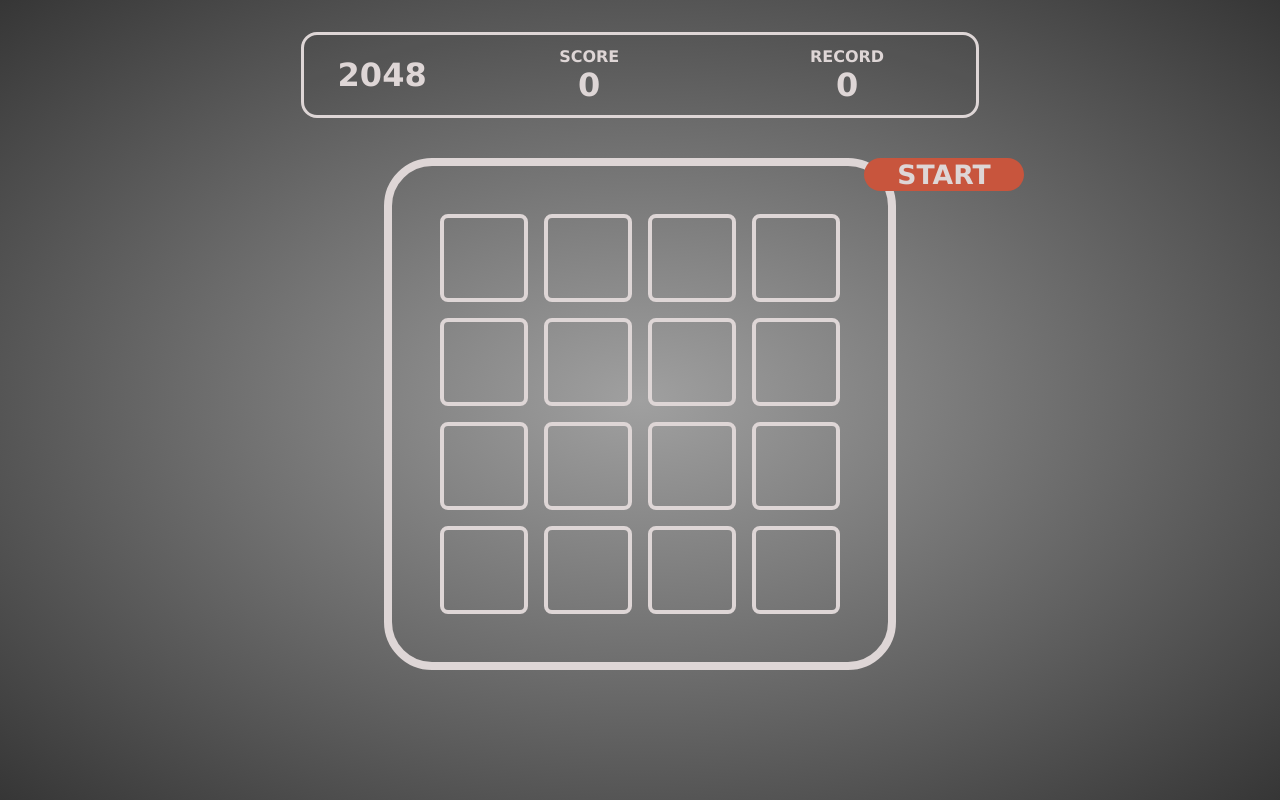
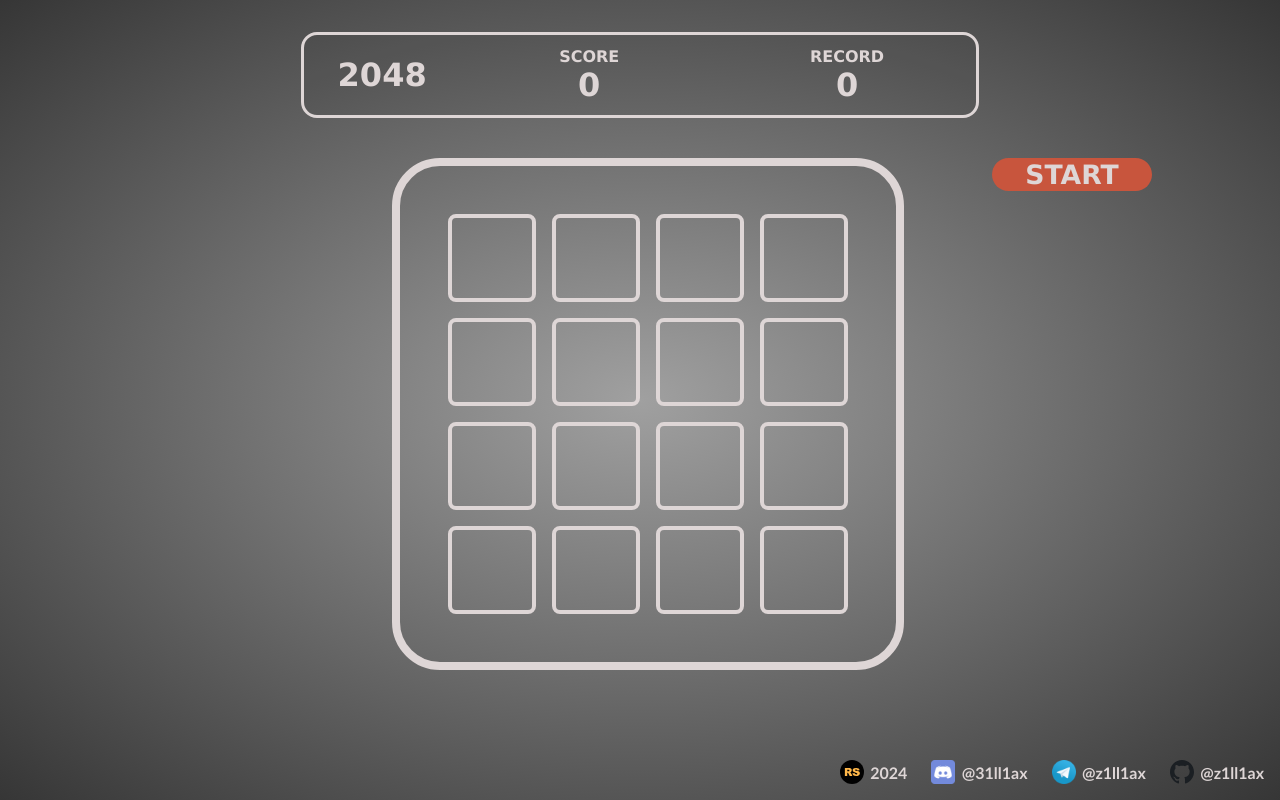
Before and after one commit to z1ll1ax/game2048, a plain HTML site: page index.html in a window 1280 px wide. Drawn offline with Linux system fonts and the light colour scheme.

Commit message:
feat: added footer

```diff
--- a/index.html
+++ b/index.html
@@ -4,6 +4,7 @@
     <meta charset="UTF-8">
     <meta name="viewport" content="width=device-width, initial-scale=1.0">
     <link rel="stylesheet" href="style.css">
+    <link rel="icon" href="assets/imgs/gamepad-controller.svg">
     <title>2048</title>
 </head>
 <body>
@@ -23,6 +24,7 @@
         <button class="game-start-button" oncLick="StartGame()">
             <h1>START</h1>
         </button>
+        <div class="main-container">
             <div class="game-container">
                 <div class="game-cell" id="n0">
                     <h3></h3>
@@ -73,7 +75,29 @@
                     <h3></h3>
                 </div>
             </div>
+            <div class="blur">
+                <h1>Game Over. Restart</h1>
             </div>
+        </div>
+    </div>
+    <footer>
+        <a class="footer-container" href="https://rs.school/" target="_blank">
+            <img src="assets/imgs/rss-logo.svg" alt="rss-logo">
+            <h4>2024</h4>
+        </a>
+        <a class="footer-container" target="_blank" href="https://discordapp.com/users/31ll1ax/">
+            <img src="assets/imgs/discord-icon.png" alt="discord-icon">
+            <h4>@31ll1ax</h4>
+        </a>
+        <a class="footer-container" target="_blank" href="https://t.me/z1ll1ax/">
+            <img src="assets/imgs/telegram-icon.png" alt="telegram-icon">
+            <h4>@z1ll1ax</h4>
+        </a>
+        <a class="footer-container" target="_blank" href="https://github.com/z1ll1ax">
+            <img src="assets/imgs/github.svg" alt="telegram-icon">
+            <h4>@z1ll1ax</h4>
+        </a>
+    </footer>
     <script src="index.js"></script>
 </body>
 </html>
--- a/index.js
+++ b/index.js
@@ -2,7 +2,8 @@ const cellContainer = document.querySelector('.game-container');
 const cells = document.querySelectorAll('.game-cell');
 const score = document.querySelector('.score-container h1');
 const record = document.querySelector('.record-container h1');
-const startButton = document.querySelectorAll('.game-start-button');
+const startButton = document.querySelector('.game-start-button');
+const blurDiv = document.querySelector('.blur');
 
 let field = [[0, 0, 0, 0], [0, 0, 0, 0], [0, 0, 0, 0], [0, 0, 0, 0]];
 let gameIsON = false;
@@ -10,7 +11,8 @@ if (localStorage.getItem('record')){
     record.textContent = localStorage.getItem('record');
 }
 else record.textContent = 0;
-
+//TODO: fix ineractions, 32 32 64 0 => 128 but should be 64 64
+//TODO: game ends wrongly maybe
 document.addEventListener('keydown', function(event) {
     if (gameIsON)
         switch(event.key) {
@@ -39,15 +41,12 @@ document.addEventListener('keydown', function(event) {
 
 function StartGame(){
     score.textContent = 0;
+    blurDiv.style.display = 'none';
     RestartCells();
     RenderCells();
     SpawnCells();
     RenderCells();
     document.querySelector('.game-start-button h1').textContent = 'RESTART';
-    // if (parseInt(score.textContent) > parseInt(record.textContent)) {
-    //     //TODO: Record saving in localStorage
-    //     localStorage.setItem('record', score.textContent);
-    // }
     gameIsON = true;
 }
 function AddScore(value){
@@ -62,6 +61,7 @@ function SpawnCells(){
     }
     if (emptys.length < 2) {
         gameIsON = false;
+        blurDiv.style.display = 'block';
         if (parseInt(record.textContent) < parseInt(score.textContent)){
             record.textContent = score.textContent;
             localStorage.setItem('record', score.textContent);
--- a/style.css
+++ b/style.css
@@ -1,12 +1,13 @@
 body{
     margin: 0;
     padding: 0;
+    background: radial-gradient(var(--color-gray), var(--color-gray-2));
+
 }
 
 /*
     TODO: redesign
-    TODO: fixed button start/restart
-    TODO: adaptive
+    TODO: adaptive lower 768px
 */
 :root{
     --color-light-gray: #ded6d6;
@@ -49,7 +50,7 @@ body{
 
 .game-start-button{
     position: fixed;
-    right: 20%;
+    right: 10%;
     width: 10vw;
     min-width: 10rem;
     background: var(--color-orange);
@@ -73,7 +74,6 @@ body{
 }
 
 .wrapper{
-    background: radial-gradient(var(--color-gray), var(--color-gray-2));
     height: 96vh;
     padding-top: 4vh;
 }
@@ -108,7 +108,31 @@ body{
     margin: 0;
     font-family: 'Lucida Sans', 'Lucida Sans Regular', 'Lucida Grande', 'Lucida Sans Unicode', Geneva, Verdana, sans-serif;
 }
-
+.main-container{
+    width: 31rem;
+    height: 31rem;
+    margin: 0 auto;
+    position: relative;
+}
+.blur{
+    display: none;
+    width: 32rem;
+    height: 32rem;
+    background: rgba(0, 0, 0, 0.6);
+    border: none;
+    border-radius: 3rem;
+    position: absolute;
+    z-index: 1;
+}
+.blur h1{
+    text-align: center;
+    font-family: 'Lucida Sans', 'Lucida Sans Regular', 'Lucida Grande', 'Lucida Sans Unicode', Geneva, Verdana, sans-serif;
+    font-size: 3rem;
+    margin-top: 42%;
+    color: transparent;
+    -webkit-text-stroke: var(--color-light-gray) 0.02rem;
+    z-index: 5;
+}
 .game-container{
     margin: 0 auto;
     background-color: var(--color-light-gray-2);
@@ -120,6 +144,7 @@ body{
     grid-template-columns: 5.5rem 5.5rem 5.5rem 5.5rem;
     column-gap: 1rem;
     row-gap: 1rem;
+    position: absolute;
     border: var(--color-light-gray) solid 0.5rem;
     border-radius: 3rem;
 }
@@ -136,6 +161,32 @@ body{
     margin: 0 auto;
     font-family: 'Lucida Sans', 'Lucida Sans Regular', 'Lucida Grande', 'Lucida Sans Unicode', Geneva, Verdana, sans-serif;
 }
+
+footer{
+    position: fixed;
+    bottom: 1rem;
+    right: 1rem;
+    display: flex;
+    align-items: center;
+    gap: 1.5rem;
+}
+.footer-container{
+    display: flex;
+    align-items: center;
+    flex-direction: row;
+    gap: 0.4rem;
+    text-decoration: none;
+}
+footer img{
+    width: 1.5rem;
+}
+footer h4{
+    color: var(--color-light-gray);
+    font-family: 'Trebuchet MS', 'Lucida Sans Unicode', 'Lucida Grande', 'Lucida Sans', Arial, sans-serif;
+    margin: 0;
+}
+
+
 #n0{
     border-color: var(--color-light-gray);
     background-color: transparent;
```
Also changed, not shown: assets/imgs/discord-icon.png (added), assets/imgs/gamepad-controller.svg (added), assets/imgs/github.svg (added), assets/imgs/rss-logo.svg (added), assets/imgs/telegram-icon.png (added). Lines whose indentation alone changed are shown as unchanged.
